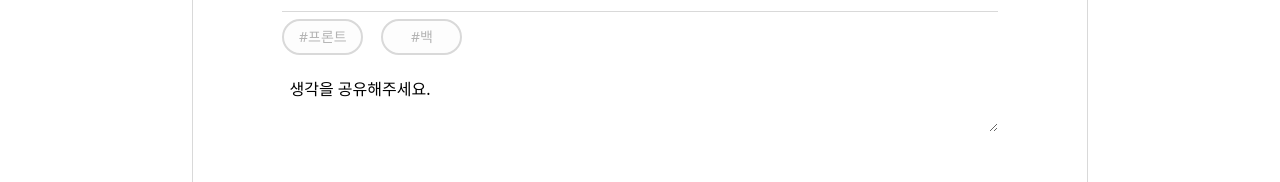
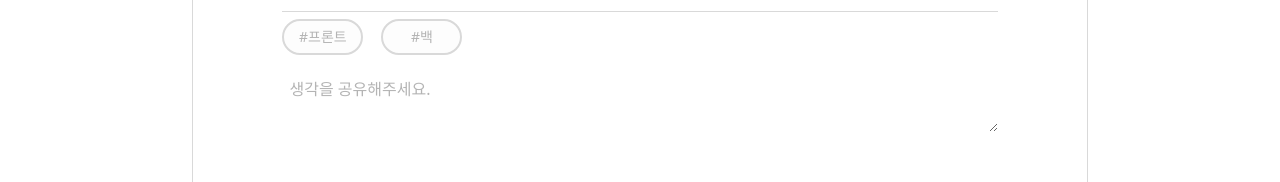
Before and after one commit to 1two13/intervook, a React (Create React App) app: page /writing in a window 1280 px wide. Shown: the part 301-483 px from the top of the page. Built offline with nearby package versions, Linux system fonts and the light colour scheme.

Commit message:
refactor: placeholder 추가 및 useState 값 변경

```diff
--- a/src/pages/WritingPage.tsx
+++ b/src/pages/WritingPage.tsx
@@ -14,7 +14,7 @@
 import Button from '../components/common/components/Button';
 
 function WritingPage() {
-  const [text, setText] = useState('생각을 공유해주세요.');
+  const [text, setText] = useState('');
   const [clicked, setClicked] = useState(0);
   const textarea = useRef(null);
   const dispatch = useDispatch();
@@ -64,7 +64,8 @@
         {isLink && <ShowLink />}
         {isImage && <ShowImage />}
         <textarea
-          className="w-full my-[1%] p-[1%] focus:outline-none"
+          className="w-full my-[1%] p-[1%] focus:outline-none placeholder:text-deepGray"
+          placeholder="생각을 공유해주세요."
           ref={textarea}
           value={text}
           onChange={(e) => resizeHeight(textarea, e)}
```
